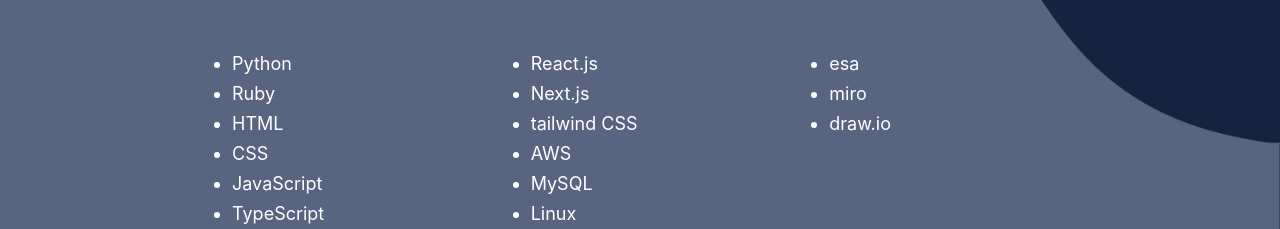
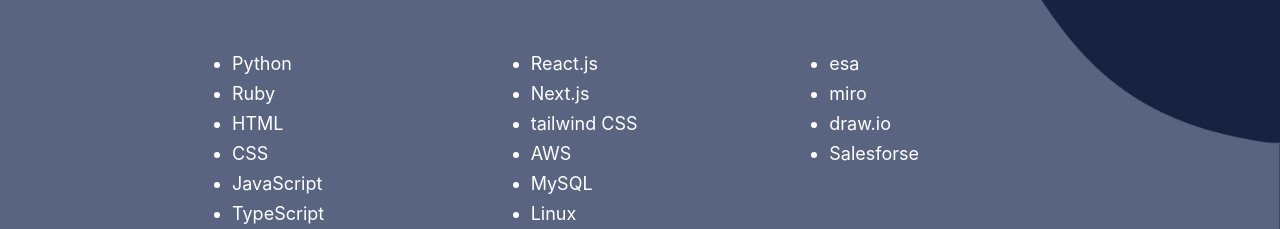
Before and after one commit to saya1104/office-area, a Next.js app: page /product in a window 1280 px wide. Shown: the part 4000-4229 px from the top of the page. Built offline with nearby package versions, Linux system fonts and the light colour scheme.

Commit message:
✨useSWRの設定を全ページに適応

```diff
--- a/features/domains/constants/ListConstants.tsx
+++ b/features/domains/constants/ListConstants.tsx
@@ -26,5 +26,6 @@
     'esa',
     'miro',
     'draw.io',
+    'Salesforse',
   ],
 };
--- a/pages/_app.tsx
+++ b/pages/_app.tsx
@@ -2,16 +2,19 @@
 import { useEffect } from 'react';
 import { FollowBanner } from '../components/elements/FollowBanner';
 import { useChangeBottom } from '../features/domains/hooks/useChangeBottom';
+import { useLoading } from '../features/domains/hooks/useLoading';
 import GlobalStyle from '../styles/globalstyles';
 import type { AppProps } from 'next/app';
 
 function App({ Component, pageProps }: AppProps) {
   const { isBottom, changeBottom } = useChangeBottom();
+  const { isLoading } = useLoading();
   useEffect(() => {
     window.addEventListener('scroll', changeBottom);
     return () => window.removeEventListener('scroll', changeBottom);
     // eslint-disable-next-line react-hooks/exhaustive-deps
   }, []);
+  if (isLoading) return null;
   return (
     <>
       <FollowBanner isBottom={isBottom} />
```
